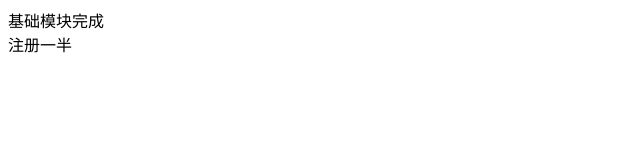
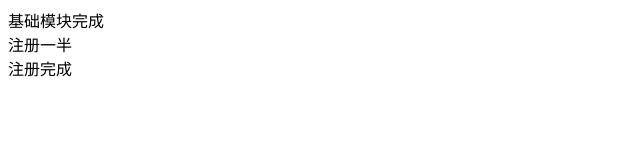
Before and after one commit to hj7778/myfirst, a plain HTML site: page index.html in a window 1280 px wide. Shown: the whole page, without its empty margins (0-640 px from the left). Drawn offline with Linux system fonts and the light colour scheme.

Commit message:
注册完成

```diff
--- a/index.html
+++ b/index.html
@@ -15,5 +15,8 @@
  <div id="" class="">
 	注册一半
  </div>
+ <div id="" class="">
+	注册完成
+ </div>
  </body>
 </html>
```
Also changed, not shown: 1 other file.
